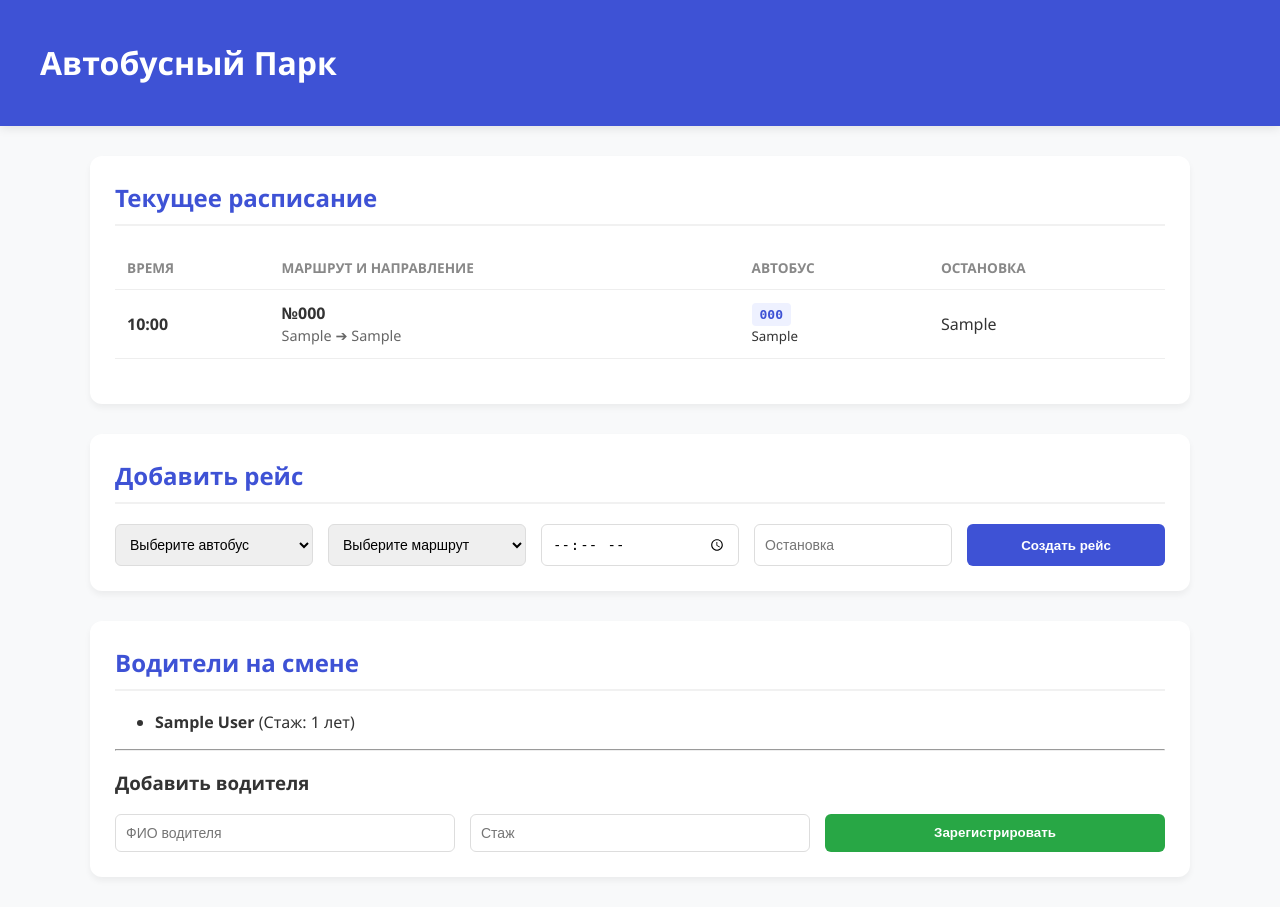
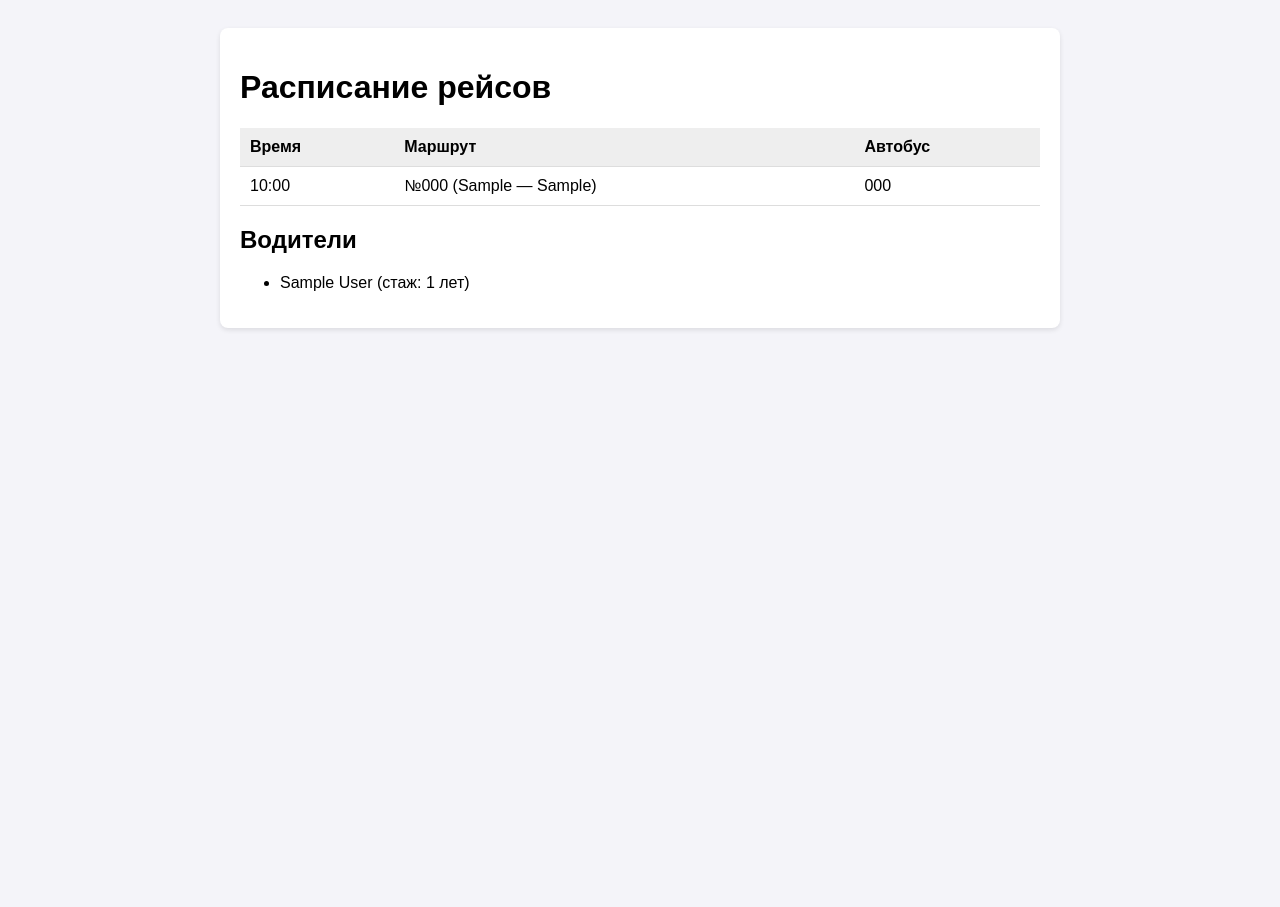
Before and after one commit to msty52/bus, a Flask app: page / in a window 1280 px wide. After the commit the page ends 330 px from the top, so only its background shows below. Run offline with Flask 3, Linux system fonts and the light colour scheme; tables that the repository leaves empty hold one stand-in row (values such as "Sample post").

Commit message:
index.html

```diff
--- a/templates/index.html
+++ b/templates/index.html
@@ -2,104 +2,39 @@
 <html lang="ru">
 <head>
     <meta charset="UTF-8">
-    <title>Автобусный Парк</title>
+    <title>Автопарк</title>
     <style>
-        body { font-family: 'Segoe UI', sans-serif; margin: 0; background-color: #f8f9fa; color: #333; }
-        .header { background: #3e52d5; color: white; padding: 20px 40px; box-shadow: 0 2px 10px rgba(0,0,0,0.1); }
-        .container { max-width: 1100px; margin: 30px auto; padding: 0 20px; }
-        .card { background: white; padding: 25px; border-radius: 12px; box-shadow: 0 4px 6px rgba(0,0,0,0.05); margin-bottom: 30px; }
-
-        h2 { color: #3e52d5; margin-top: 0; border-bottom: 2px solid #f1f1f1; padding-bottom: 10px; }
-        table { width: 100%; border-collapse: collapse; margin: 20px 0; }
-        th, td { padding: 12px; text-align: left; border-bottom: 1px solid #eee; }
-        th { color: #888; font-size: 0.85rem; text-transform: uppercase; }
-
-        .form-grid { display: grid; grid-template-columns: repeat(auto-fit, minmax(180px, 1fr)); gap: 15px; margin-top: 15px; }
-        input, select { padding: 10px; border: 1px solid #ddd; border-radius: 6px; font-size: 14px; }
-        button { padding: 10px; border: none; border-radius: 6px; cursor: pointer; font-weight: bold; transition: 0.3s; }
-        .btn-add { background: #28a745; color: white; }
-        .btn-add:hover { background: #218838; }
-        .btn-main { background: #3e52d5; color: white; }
-
-        .route-info { color: #666; font-size: 0.9rem; }
-        .plate-badge { background: #eef1ff; color: #3e52d5; padding: 4px 8px; border-radius: 4px; font-family: monospace; font-weight: bold; }
+        body { font-family: sans-serif; background: #f4f4f9; padding: 20px; }
+        .card { background: white; padding: 20px; border-radius: 8px; box-shadow: 0 2px 5px rgba(0,0,0,0.1); max-width: 800px; margin: auto; }
+        table { width: 100%; border-collapse: collapse; margin-top: 20px; }
+        th, td { padding: 10px; border-bottom: 1px solid #ddd; text-align: left; }
+        th { background: #eee; }
     </style>
 </head>
 <body>
-
-<div class="header">
-    <h1>Автобусный Парк</h1>
-</div>
-
-<div class="container">
-
     <div class="card">
-        <h2>Текущее расписание</h2>
+        <h1>Расписание рейсов</h1>
         <table>
-            <thead>
             <tr>
                 <th>Время</th>
-                    <th>Маршрут и Направление</th>
+                <th>Маршрут</th>
                 <th>Автобус</th>
-                    <th>Остановка</th>
             </tr>
-            </thead>
-            <tbody>
             {% for item in schedules %}
             <tr>
-                    <td><strong>{{ item.departure_time.strftime('%H:%M') }}</strong></td>
-                    <td>
-                        <strong>№{{ item.route.route_number }}</strong><br>
-                        <span class="route-info">{{ item.route.start_point }} ➔ {{ item.route.end_point }}</span>
-                    </td>
-                    <td><span class="plate-badge">{{ item.bus.number_plate }}</span><br><small>{{ item.bus.model }}</small></td>
-                    <td>{{ item.stop_name }}</td>
+                <td>{{ item.departure_time.strftime('%H:%M') }}</td>
+                <td>№{{ item.route.route_number }} ({{ item.route.start_point }} — {{ item.route.end_point }})</td>
+                <td>{{ item.bus.number_plate }}</td>
             </tr>
             {% endfor %}
-            </tbody>
         </table>
-    </div>
 
-    <div class="card">
-        <h2>Добавить рейс</h2>
-        <form action="/add_schedule" method="POST" class="form-grid">
-            <select name="bus_id" required>
-                <option value="">Выберите автобус</option>
-                {% for bus in buses %}
-                <option value="{{ bus.id }}">{{ bus.number_plate }} ({{ bus.model }})</option>
-                {% endfor %}
-            </select>
-            <select name="route_id" required>
-                <option value="">Выберите маршрут</option>
-                {% for route in routes %}
-                <option value="{{ route.id }}">№{{ route.route_number }} ({{ route.start_point }})</option>
-                {% endfor %}
-            </select>
-            <input type="time" name="dep_time" required>
-            <input type="text" name="stop" placeholder="Остановка">
-            <button type="submit" class="btn-main">Создать рейс</button>
-        </form>
-    </div>
-
-    <div class="card">
-        <h2>Водители на смене</h2>
+        <h2>Водители</h2>
         <ul>
-            {% for driver in drivers %}
-            <li><strong>{{ driver.full_name }}</strong> (Стаж: {{ driver.experience }} лет)</li>
+            {% for d in drivers %}
+            <li>{{ d.full_name }} (стаж: {{ d.experience }} лет)</li>
             {% endfor %}
         </ul>
-
-        <hr>
-
-        <h3>Добавить водителя</h3>
-        <form action="/add_driver" method="POST" class="form-grid">
-            <input type="text" name="name" placeholder="ФИО водителя" required>
-            <input type="number" name="exp" placeholder="Стаж" required>
-            <button type="submit" class="btn-add">Зарегистрировать</button>
-        </form>
     </div>
-
-</div>
-
 </body>
 </html>
```
Lines whose indentation alone changed are shown as unchanged.
